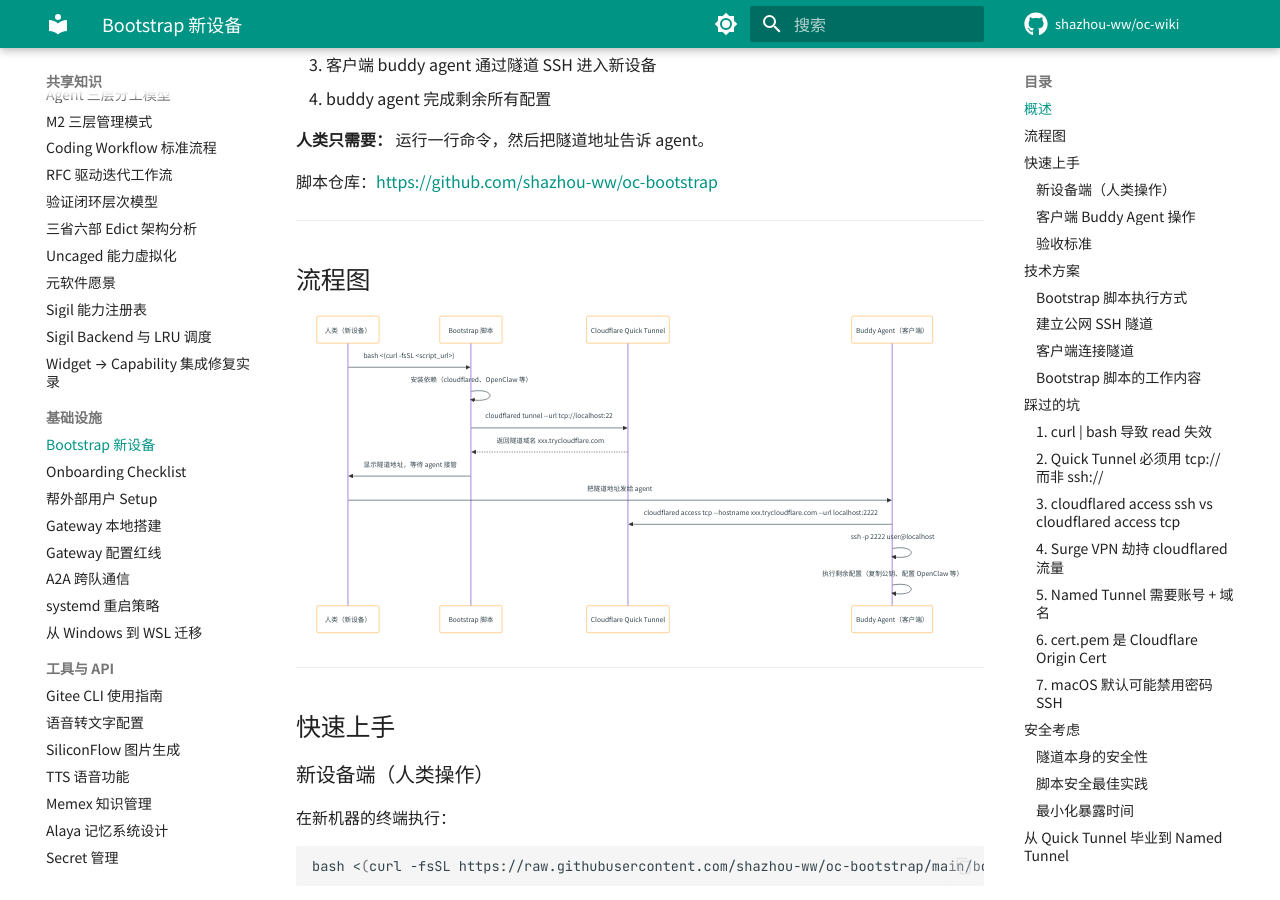
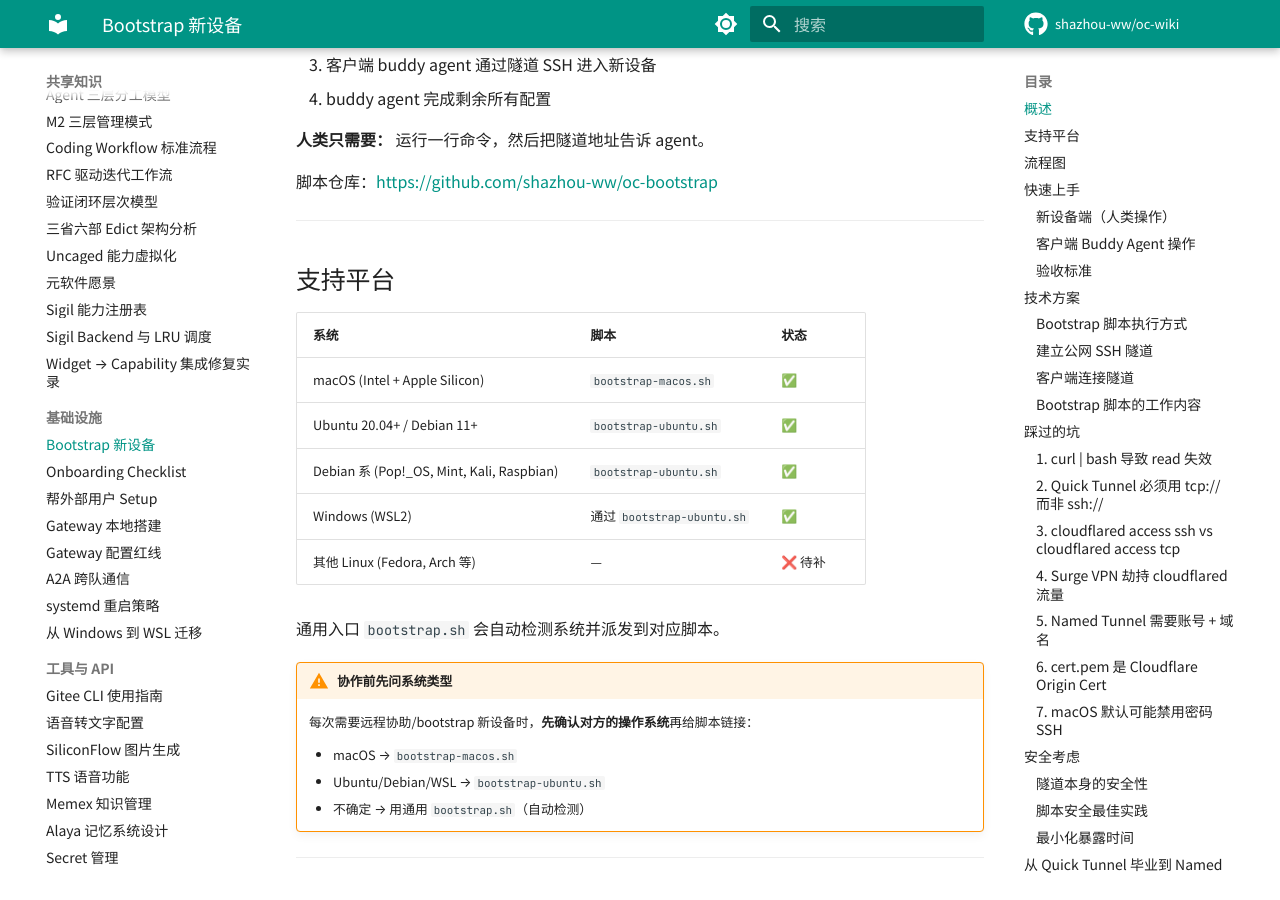
Before and after one commit to shazhou-ww/oc-wiki, an MkDocs documentation site: the page built from docs/shared/bootstrap-onboarding.md, in a window 1280 px wide and 900 px high, scrolled down 468 px. Built offline with MkDocs 1.6.1 and Material for MkDocs 9.7.7, drawn with Linux system fonts in a browser that asks for light colours; comment, search, counter and statistics services are not loaded.

Commit message:
docs: add supported platforms table + pre-collab OS check reminder
- Added platform support matrix (macOS/Ubuntu/Debian/WSL)
- Added warning: always ask target OS before sending bootstrap script
- bootstrap-ubuntu.sh and universal router now available in oc-bootstrap repo

```diff
--- a/docs/shared/bootstrap-onboarding.md
+++ b/docs/shared/bootstrap-onboarding.md
@@ -16,6 +16,27 @@
 **人类只需要：** 运行一行命令，然后把隧道地址告诉 agent。
 
 脚本仓库：[https://github.com/shazhou-ww/oc-bootstrap](https://github.com/shazhou-ww/oc-bootstrap)
+
+---
+
+## 支持平台
+
+| 系统 | 脚本 | 状态 |
+|:-----|:-----|:-----|
+| macOS (Intel + Apple Silicon) | `bootstrap-macos.sh` | ✅ |
+| Ubuntu 20.04+ / Debian 11+ | `bootstrap-ubuntu.sh` | ✅ |
+| Debian 系 (Pop!_OS, Mint, Kali, Raspbian) | `bootstrap-ubuntu.sh` | ✅ |
+| Windows (WSL2) | 通过 `bootstrap-ubuntu.sh` | ✅ |
+| 其他 Linux (Fedora, Arch 等) | — | ❌ 待补 |
+
+通用入口 `bootstrap.sh` 会自动检测系统并派发到对应脚本。
+
+!!! warning "协作前先问系统类型"
+    每次需要远程协助/bootstrap 新设备时，**先确认对方的操作系统**再给脚本链接：
+
+    - macOS → `bootstrap-macos.sh`
+    - Ubuntu/Debian/WSL → `bootstrap-ubuntu.sh`
+    - 不确定 → 用通用 `bootstrap.sh`（自动检测）
 
 ---
 
```
